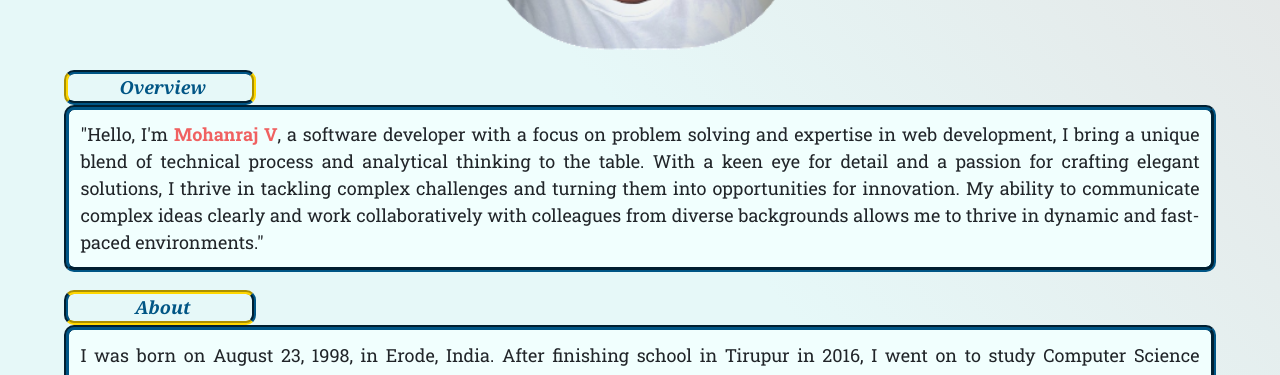
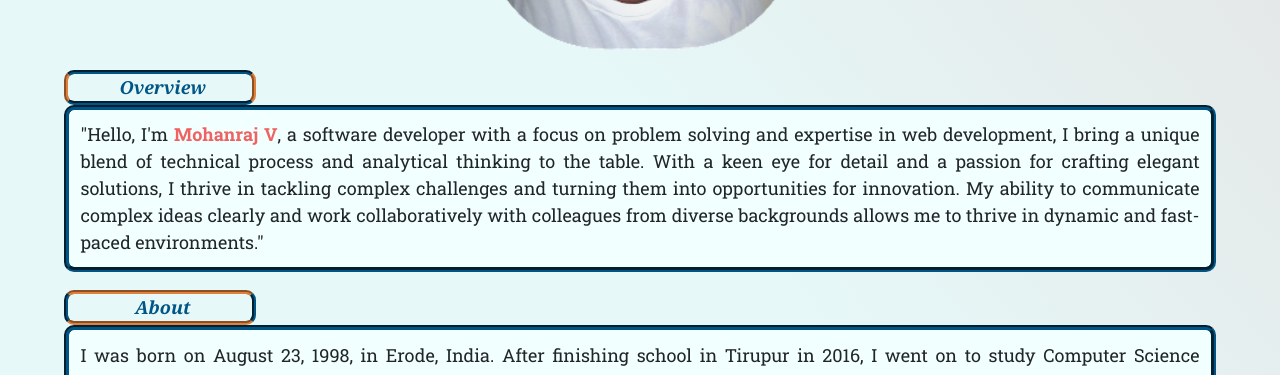
Before and after one commit to Mohanraj-VD/Mohan_Portfolio, a React (Create React App) app: page / in a window 1280 px wide. In both pictures the pointer is over the element "Overview". Shown: the part 374-749 px from the top of the page. Built offline with nearby package versions, Linux system fonts and the light colour scheme.

Commit message:
styling update

```diff
--- a/src/Styles/Education.css
+++ b/src/Styles/Education.css
@@ -34,18 +34,18 @@ th,td {
     color: #005585;
     background-color: transparent;
     border-left: 4px groove #005585;
-    border-top: 4px groove gold;
+    border-top: 4px groove rgb(224, 128, 60);;
     border-right: 4px groove #005585;
-    border-bottom: 4px groove gold;
+    border-bottom: 4px groove rgb(224, 128, 60);;
     font-family: Cambria, Cochin, Georgia, Times, 'Times New Roman', serif;
 }
 
 .cd:hover {
 
     background-color: transparent;
-    border-left: 4px groove gold;
+    border-left: 4px groove rgb(224, 128, 60);;
     border-top: 4px groove #005585;
-    border-right: 4px groove gold;
+    border-right: 4px groove rgb(224, 128, 60);;
     border-bottom: 4px groove #005585;
 }
 .cd1 {
--- a/src/Styles/Profile.css
+++ b/src/Styles/Profile.css
@@ -31,9 +31,6 @@
     border-radius: 10px;
 }
 
-#cd1:hover {
-    border: 5px groove #01510f;
-}
 
 .cd {
     border-radius: 10px;
```
